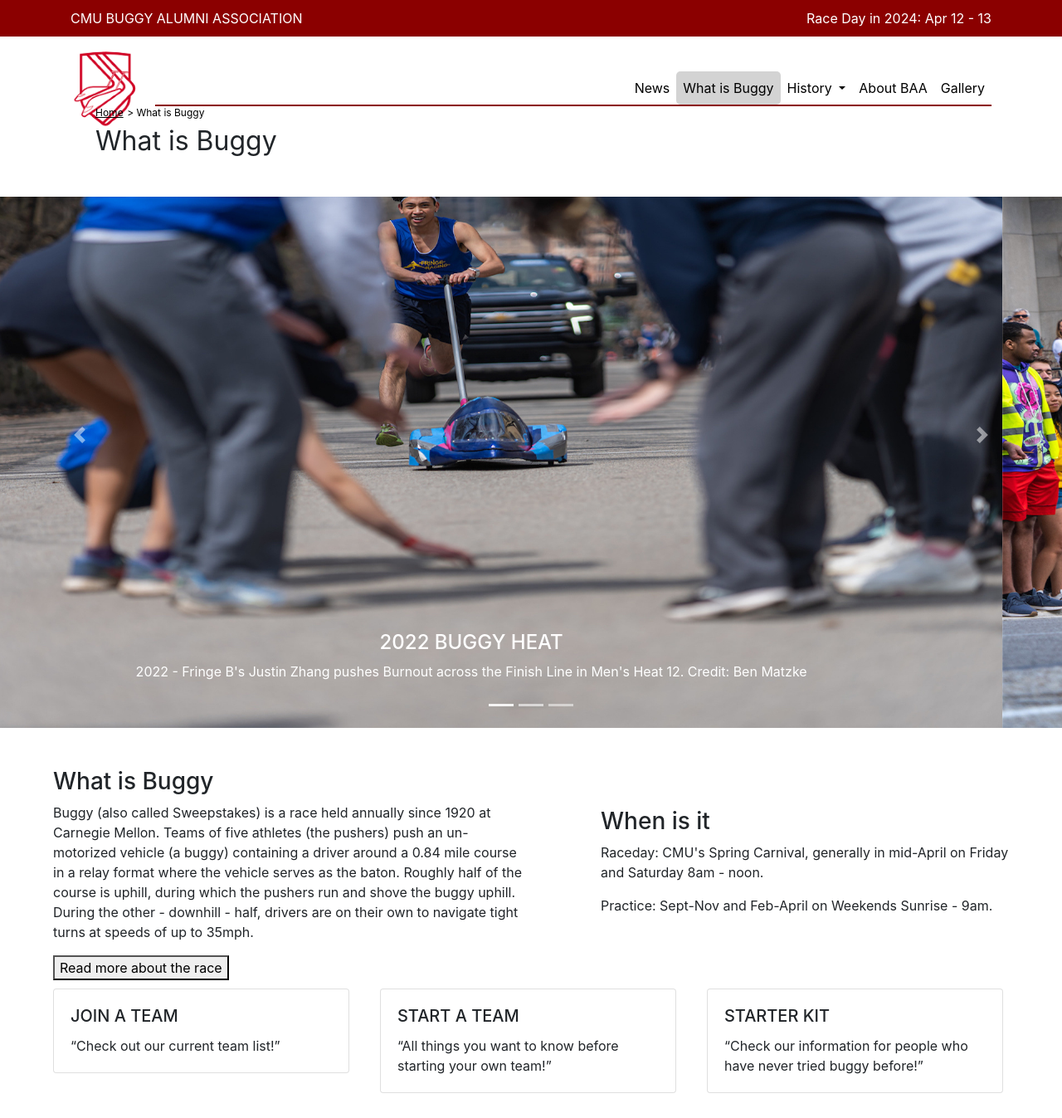
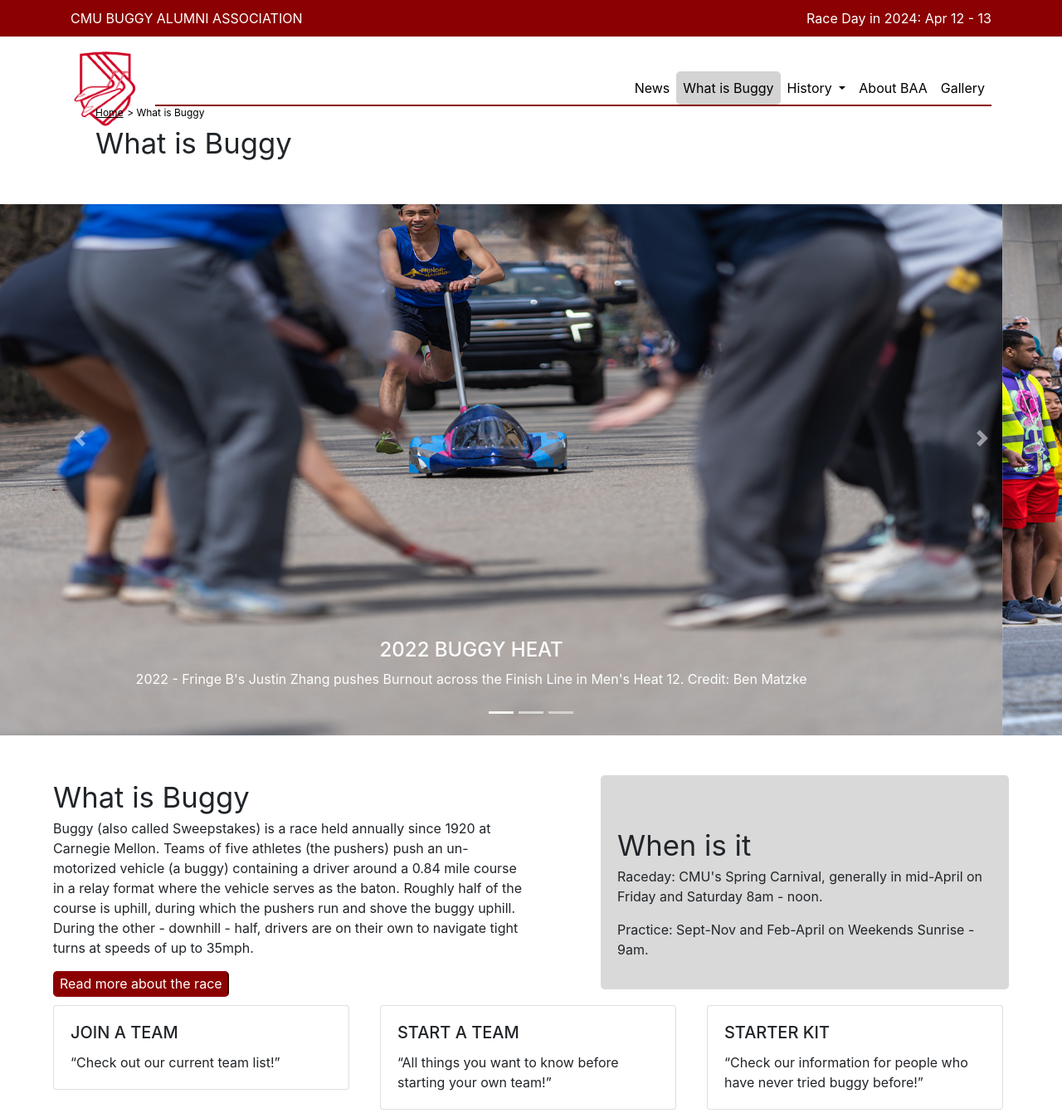
Before and after one commit to qianxuege/BAAWebsiteRedesign, a plain HTML site: page whatisbuggy.html in a window 1280 px wide. Shown: the whole page at 83% size. Drawn offline with nearby package versions, Linux system fonts and the light colour scheme.

```diff
--- a/whatisbuggy.css
+++ b/whatisbuggy.css
@@ -50,21 +50,18 @@
     color:black;
   }
 
+  .size26{
+    font-size: 216.66667%;
+    margin: 0px 0px 0px 0px;
+}
 
 
+/* carousel css */
 .background_image{
     position: relative;
     width: 100%;
     z-index: 0;
 }
-
-.youtube{
-    display: block;
-    margin: auto;
-    text-align: center;
-    z-index: 15;
-}
-
 
 .top_container {
     max-width: 90%;
@@ -76,6 +73,8 @@
     margin: auto;
 }
 
+
+/* First 1/3 section css */
 .whatIsBuggy{
     max-width: 49.7685%;
     float: left;
@@ -84,9 +83,21 @@
 .whenIsIt{
     max-width: 42.7083%;
     float: right;
+    background-color: #d9d9d9;
+    border-radius: 5px;
+    padding: 10px 20px 20px 20px;
+}
+
+.readmore{
+    background-color:#8B0000;
+    border-bottom: 3px solid;
+    border-color: #8B0000;
+    border-radius: 5px;
+    color:white;
 }
 
 
+/* second 1/3 section css */
 .card{
     clear: both;
     min-width: 30.092593%;
@@ -96,8 +107,3 @@
 .middle_container{
     clear: both;
 }
-
-#topwhatisbuggy{
-    font-size: 200%;
-    margin: 0px 0px -5px 0px;
-}
--- a/whatisbuggy.html
+++ b/whatisbuggy.html
@@ -69,7 +69,7 @@
         <span class="navgoingto"><a class="homelink" href="index.html"><u>Home</u></a></span>
         <span class="navgoingto">> What is Buggy</span>
        <div>
-        <p id="topwhatisbuggy">What is Buggy</p>
+        <p class="size26">What is Buggy</p>
       </div>
       </div>
 
@@ -120,10 +120,12 @@
       </div>
       <br><br>
 
+
+
     <!-- This is What is Buggy Grid (left) and When is it (right) -->
     <div class="top_container">
         <div class="whatIsBuggy">
-            <h3>What is Buggy</h3>
+            <p class="size26">What is Buggy</p>
             <p>Buggy (also called Sweepstakes) is a race held annually since 1920
                 at Carnegie Mellon. Teams of five athletes (the pushers) push an
                 un-motorized vehicle (a buggy) containing a driver around a 0.84
@@ -135,7 +137,7 @@
         </div>
         <div class="whenIsIt">
             <br><br>
-            <h3>When is it</h3>
+            <p class="size26">When is it</p>
             <p>Raceday: CMU's Spring Carnival, generally in mid-April on Friday and Saturday 8am - noon.</p>
             <p>Practice: Sept-Nov and Feb-April on Weekends Sunrise - 9am.</p>
         </div>
```
